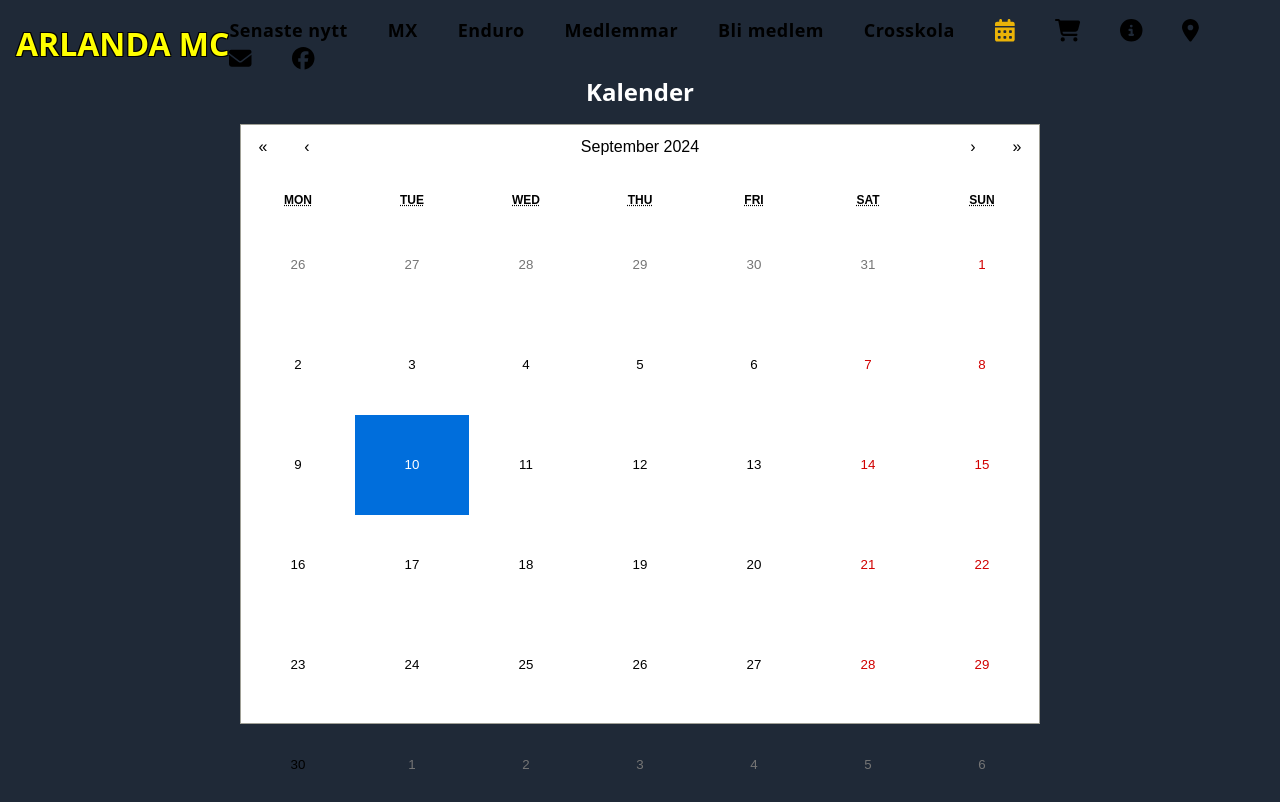
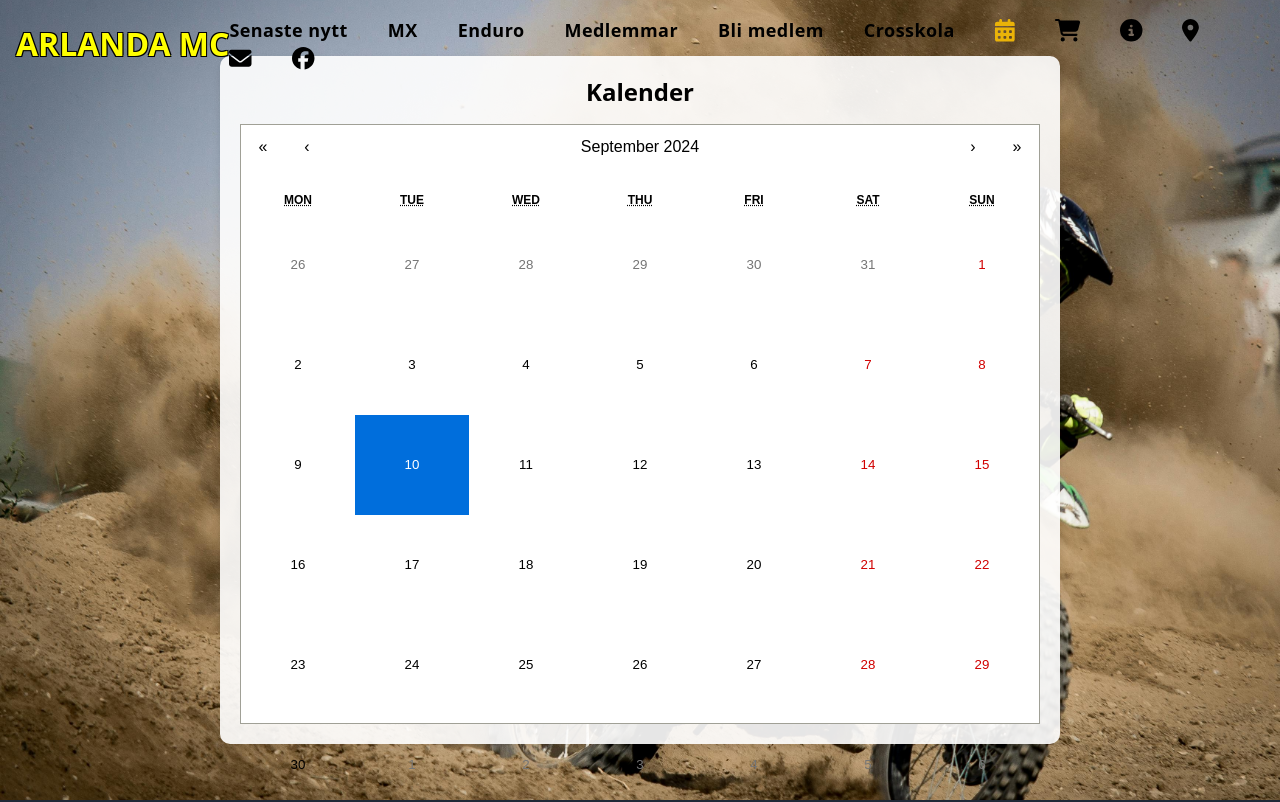
Before and after one commit to MikaelaMathisson/Examensarbete, a Next.js app: page /calendar in a window 1280 px wide. Shown: the top 802 px of the page. Built offline with nearby package versions, Linux system fonts and the light colour scheme; no server answers.

Commit message:
changes to calendar page

```diff
--- a/app/calendar/page.js
+++ b/app/calendar/page.js
@@ -28,8 +28,8 @@ const CalendarPage = () => {
     };
 
     return (
-        <div className="bg-gray-800 text-white p-8 flex justify-center items-center min-h-screen">
-            <div>
+        <div className="calendar-page-container">
+            <div className="calendar-wrapper">
                 <h2 className="text-2xl font-bold mb-4 text-center">Kalender</h2>
                 <Calendar
                     onChange={setDate}
```
